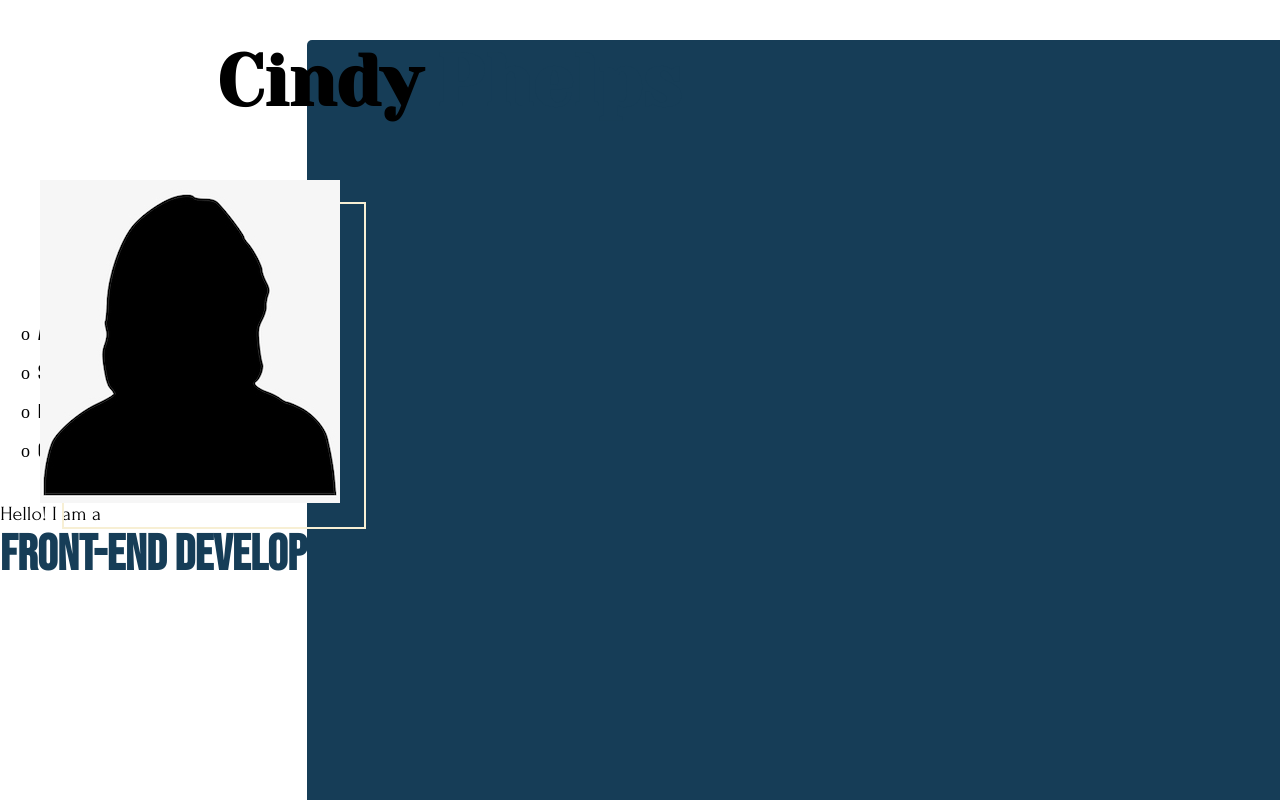
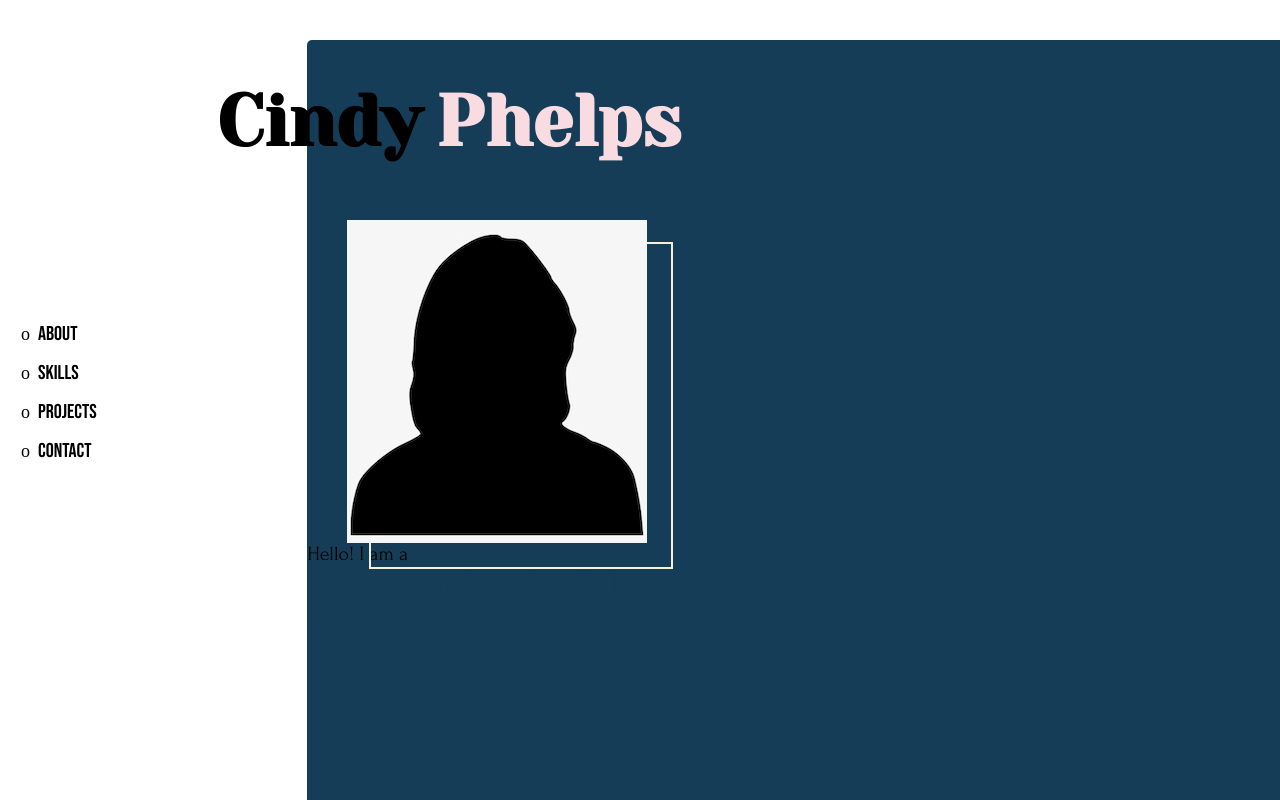
Before and after one commit to cynthem/portfolio, a React app: page / in a window 1280 px wide. Shown: the top 800 px of the page. Built offline with nearby package versions, Linux system fonts and the light colour scheme; the HTML template or start-up script is replaced by a standard one.

Commit message:
Return child components to background div

```diff
--- a/src/components/about/About.tsx
+++ b/src/components/about/About.tsx
@@ -5,9 +5,10 @@ import Intro from './Intro';
 function About() {
     return (
         <div className='about'>
-            <div className='about-background'></div>
-            <Heading />
-            <Intro />
+            <div className='about-background'>
+                <Heading />
+                <Intro />
+            </div>
         </div>
     )
 }
--- a/src/sass/components/_About.scss
+++ b/src/sass/components/_About.scss
@@ -13,6 +13,7 @@
         background-color: $color-navy;
         border-top-left-radius: 5px;
         border-bottom-left-radius: 5px;
+        z-index: -1;
     }
 }
 
@@ -21,13 +22,15 @@
     .name {
         display: flex;
         gap: 15px;
+        //margin-top: 80px;
+        //margin-left: 5vw;
         position: absolute;
         top: 40px;
         right: 599px;
         font-family: $font-yeseva;
         font-size: 36px;
         .last {
-            color: $color-navy;
+            color: $color-pink;
         }
     }
     .selfie {
```
Also changed, not shown: 1 other file (tests, documents, lock files or other folders).
